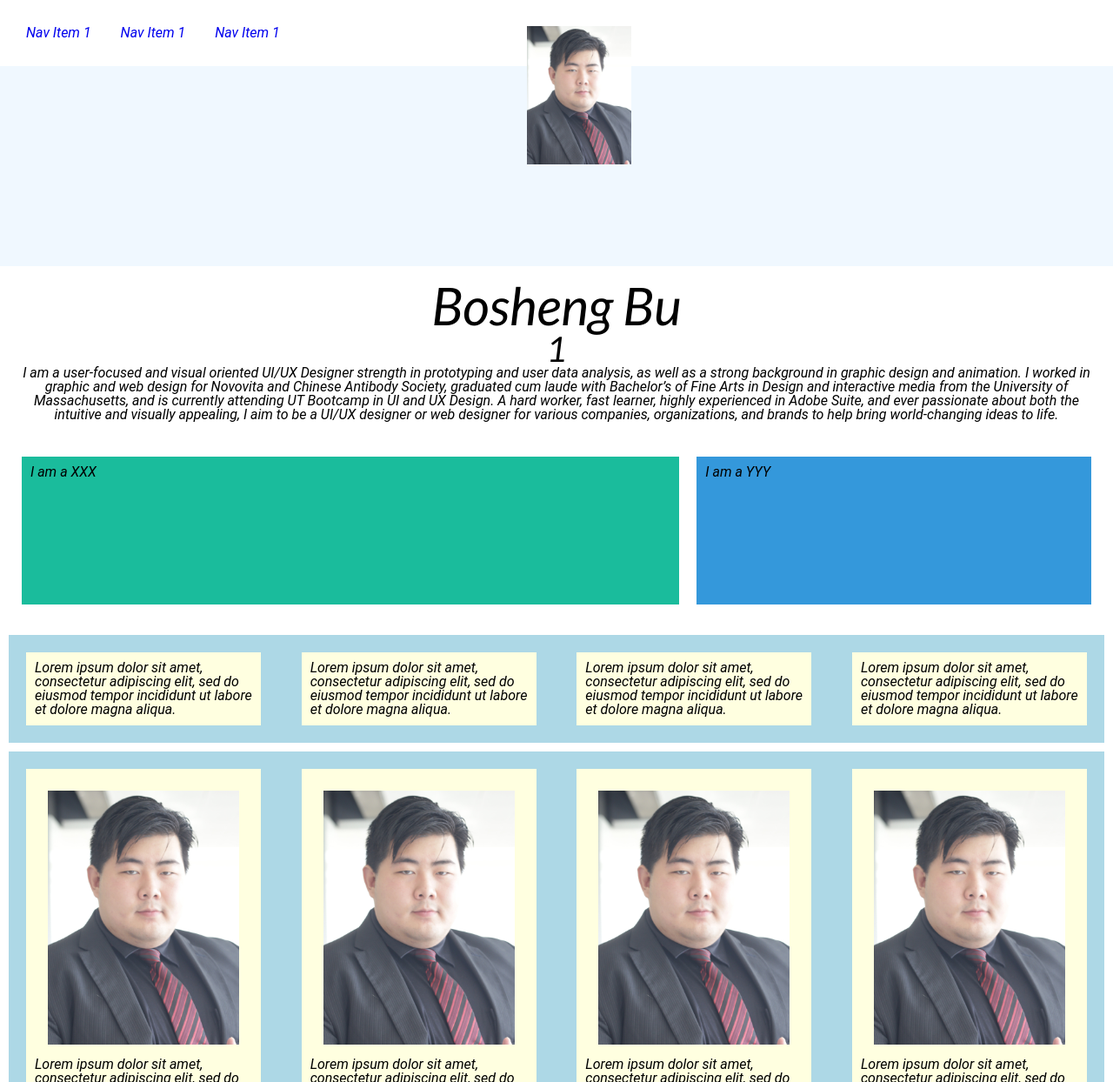
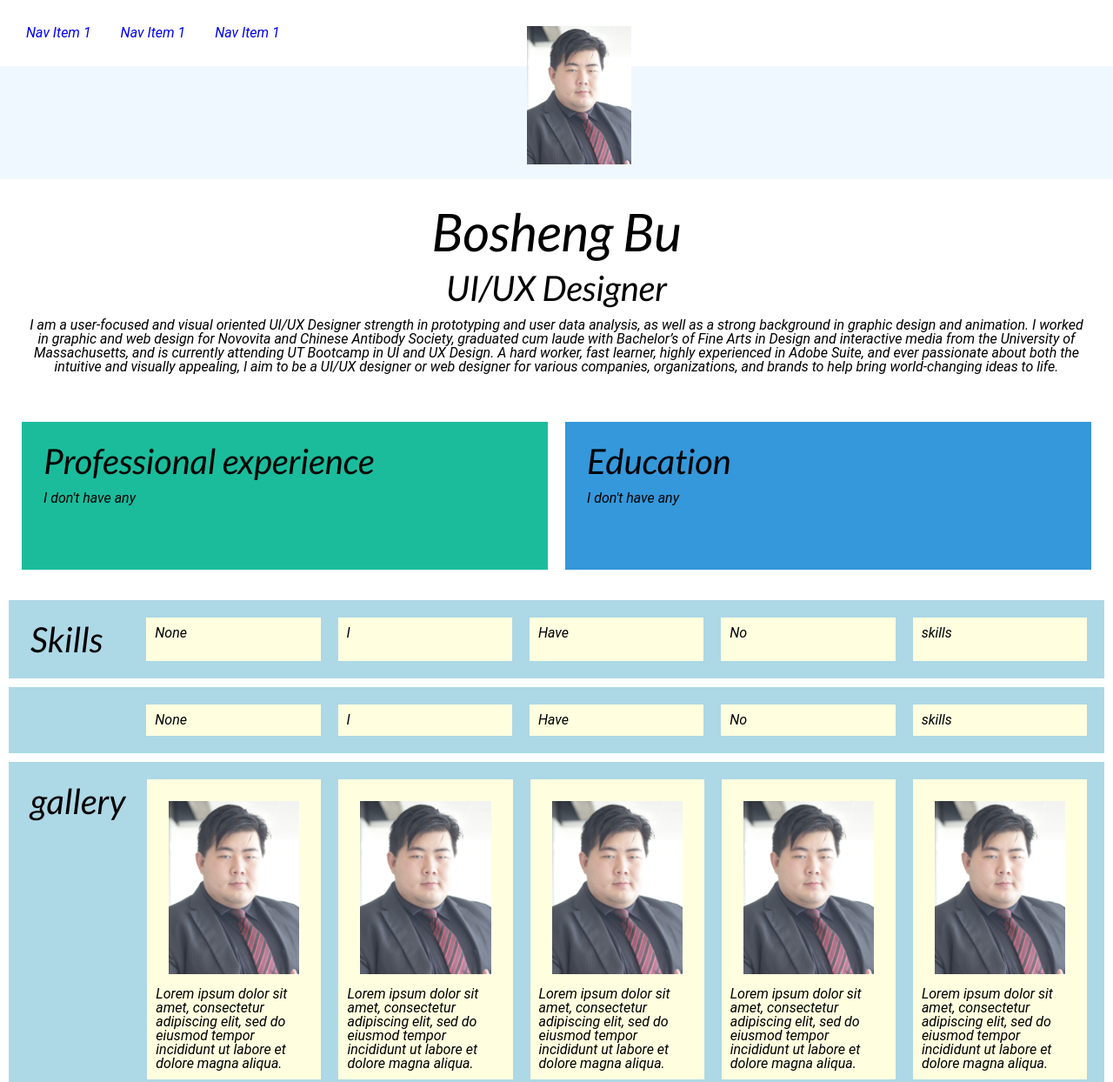
Before and after one commit to boshengbu/myFirstRepository, a plain HTML site: page index.html in a window 1280 px wide. Shown: the top 1244 px of the page at 87% size. Drawn offline with Linux system fonts and the light colour scheme.

Commit message:
update
code

```diff
--- a/css/index.css
+++ b/css/index.css
@@ -1,4 +1,7 @@
 div{padding: 15px;}
+h1,h2,h3,p{
+  margin: 15px;
+}
 h1 {
   font-family: 'Lato', sans-serif;
   font-style: italic;
@@ -13,6 +16,7 @@ h3 {
     font-family: 'Lato', sans-serif;
     font-style: italic;
     font-size: 40;
+    flex-basis:150px;
 }
 body {
   font-family: 'roboto', sans-serif;
@@ -80,7 +84,7 @@ body {
 .box1 {
     /*flex:10 5 400px;*/ /* Proper shorthand */
     height: 150px;
-    flex-grow: 10;
+    flex-grow: 5;
     flex-shrink: 5;
     flex-basis: 400px;
     margin: 10px;
@@ -90,7 +94,7 @@ body {
 .box2 {
     /*flex:1 1 400px;*/ /* Proper shorthand */
     height: 150px;
-    flex-grow: 1;
+    flex-grow: 5;
     flex-basis: 400px;
     margin: 10px;
     padding: 10px;
@@ -163,7 +167,7 @@ body {
   }
 .facebox{
     width:100%;
-    height: 200px;
+    height: 100px;
     background-color: aliceblue;
   }
 .absolute {
@@ -174,3 +178,9 @@ body {
     width: 150px;
     color: white;
 }
+.bio, .bio h1, .bio h2, .bio h3, .bio p{
+  text-align: center;
+}
+.flexspace{
+  flex-basis:150px;
+}
--- a/index.html
+++ b/index.html
@@ -25,32 +25,60 @@
         </div>
     </div>
     </section>
-    <div style="text-align:center">
+
+    <div class="bio">
     <h1>Bosheng Bu</h1>
-    <h3>1</h3>
-    <p>I am a user-focused and visual oriented UI/UX Designer strength in prototyping and user data analysis, as well as a strong background in graphic design and animation. I worked in graphic and web design for Novovita and Chinese Antibody Society, graduated cum laude with Bachelor’s of Fine Arts in Design and interactive media from the University of Massachusetts, and is currently attending UT Bootcamp in UI and UX Design. A hard worker, fast learner, highly experienced in Adobe Suite,  and ever passionate about both the intuitive and visually appealing, I aim to be a UI/UX designer or web designer for various companies, organizations, and brands to help bring world-changing ideas to life.</p></div>
+    <h3>UI/UX Designer</h3>
+    <p>I am a user-focused and visual oriented UI/UX Designer strength in prototyping and user data analysis, as well as a strong background in graphic design and animation. I worked in graphic and web design for Novovita and Chinese Antibody Society, graduated cum laude with Bachelor’s of Fine Arts in Design and interactive media from the University of Massachusetts, and is currently attending UT Bootcamp in UI and UX Design. A hard worker, fast learner, highly experienced in Adobe Suite,  and ever passionate about both the intuitive and visually appealing, I aim to be a UI/UX designer or web designer for various companies, organizations, and brands to help bring world-changing ideas to life.</p>
+    </div>
 
     <section class="">
         <div class="container">
-            <div class="box box1">I am a XXX </div>
-            <div class="box box2">I am a YYY </div>
+            <div class="box box1"><h3>Professional experience</h3>
+            <p>I don't have any</p>
+            </div>
+            <div class="box box2"><h3>Education</h3>
+            <p>I don't have any</p>
+            </div>
         </div>
     </section>
     <section class="justifyContent flexContainer">
+        <h3>Skills</h3>
         <div class="flexItem">
-          Lorem ipsum dolor sit amet, consectetur adipiscing elit, sed do eiusmod tempor incididunt ut labore et dolore magna aliqua.
+          None
         </div>
         <div class="flexItem">
-          Lorem ipsum dolor sit amet, consectetur adipiscing elit, sed do eiusmod tempor incididunt ut labore et dolore magna aliqua.
+          I
         </div>
         <div class="flexItem">
-          Lorem ipsum dolor sit amet, consectetur adipiscing elit, sed do eiusmod tempor incididunt ut labore et dolore magna aliqua.
+          Have
         </div>
         <div class="flexItem">
-            Lorem ipsum dolor sit amet, consectetur adipiscing elit, sed do eiusmod tempor incididunt ut labore et dolore magna aliqua.
+          No
+        </div><div class="flexItem">
+            skills
         </div>
     </section>
     <section class="justifyContent flexContainer">
+        <div class="flexspace"></div>
+        <div class="flexItem">
+          None
+        </div>
+        <div class="flexItem">
+          I
+        </div>
+        <div class="flexItem">
+          Have
+        </div>
+        <div class="flexItem">
+          No
+        </div><div class="flexItem">
+            skills
+        </div>
+    </section>
+
+    <section class="justifyContent flexContainer">
+      <h3>gallery</h3>
             <div class="flexItem">
                 <div><image src="images/1.jpg" style="width:100%; height: auto;"></div>
               Lorem ipsum dolor sit amet, consectetur adipiscing elit, sed do eiusmod tempor incididunt ut labore et dolore magna aliqua.
@@ -67,6 +95,11 @@
                 <div><image src="images/1.jpg" style="width:100%; height: auto;"></div>
                 Lorem ipsum dolor sit amet, consectetur adipiscing elit, sed do eiusmod tempor incididunt ut labore et dolore magna aliqua.
             </div>
+            <div class="flexItem">
+                <div><image src="images/1.jpg" style="width:100%; height: auto;"></div>
+                Lorem ipsum dolor sit amet, consectetur adipiscing elit, sed do eiusmod tempor incididunt ut labore et dolore magna aliqua.
+            </div>
         </section>
 
 </body>
+</html>
```
Lines whose indentation alone changed are shown as unchanged.
